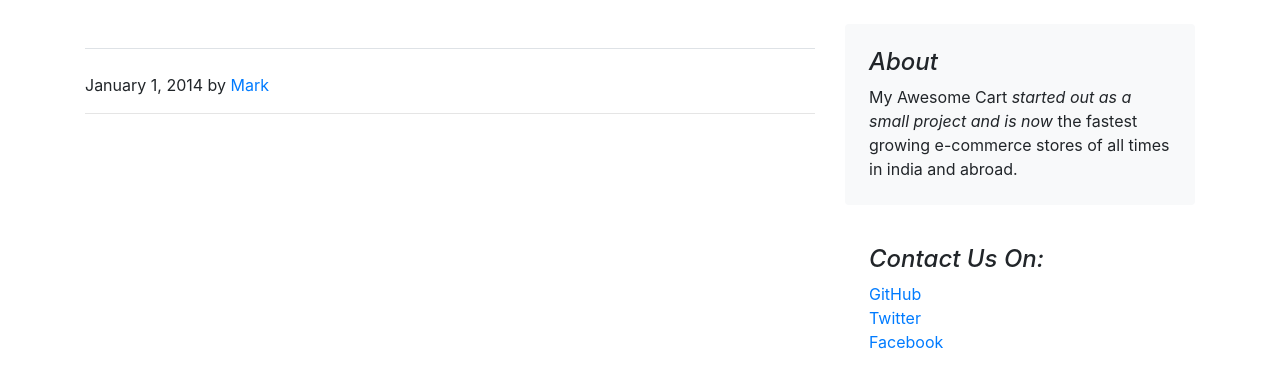
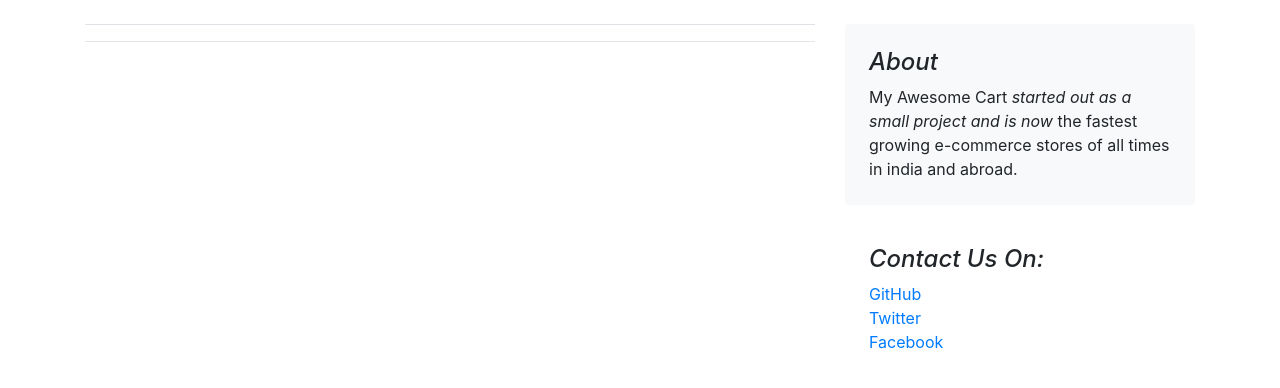
Before and after one commit to Pawan243/Django-E-Commerce, a Django app: template mac/blog/templates/blog/blogpost.html in a window 1280 px wide. Shown: the part 56-444 px from the top of the page. Run offline with Django 3.2, Linux system fonts and the light colour scheme; the template is opened without the code that fills it, so the values that code supplies are empty; some libraries are stand-ins or nearby versions.

Commit message:
modified

```diff
--- a/mac/blog/templates/blog/blogpost.html
+++ b/mac/blog/templates/blog/blogpost.html
@@ -4,13 +4,12 @@
 <div class="container">
     <div class="row mt-4">
         <div class="col-md-8 blog-main">
-            <h3 class="pb-4 mb-4 font-italic border-bottom">
+            <h3 class="font-italic border-bottom">
                 {{post.title}}
             </h3>
 
             <div class="blog-post">
                 <h2 class="blog-post-title">{{post.head0}}</h2>
-                <p class="blog-post-meta">January 1, 2014 by <a href="#">Mark</a></p>
 
                 <p>{{post.chead0}}</p>
                 <hr>
```
